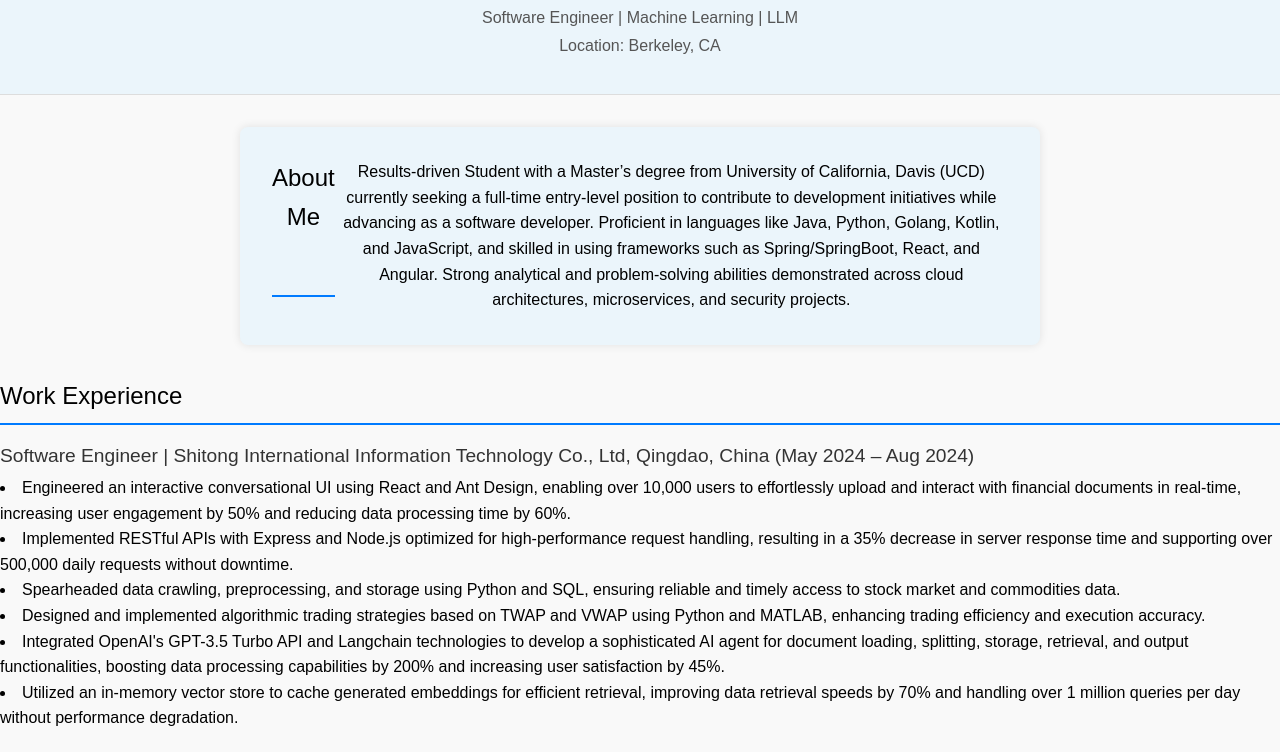
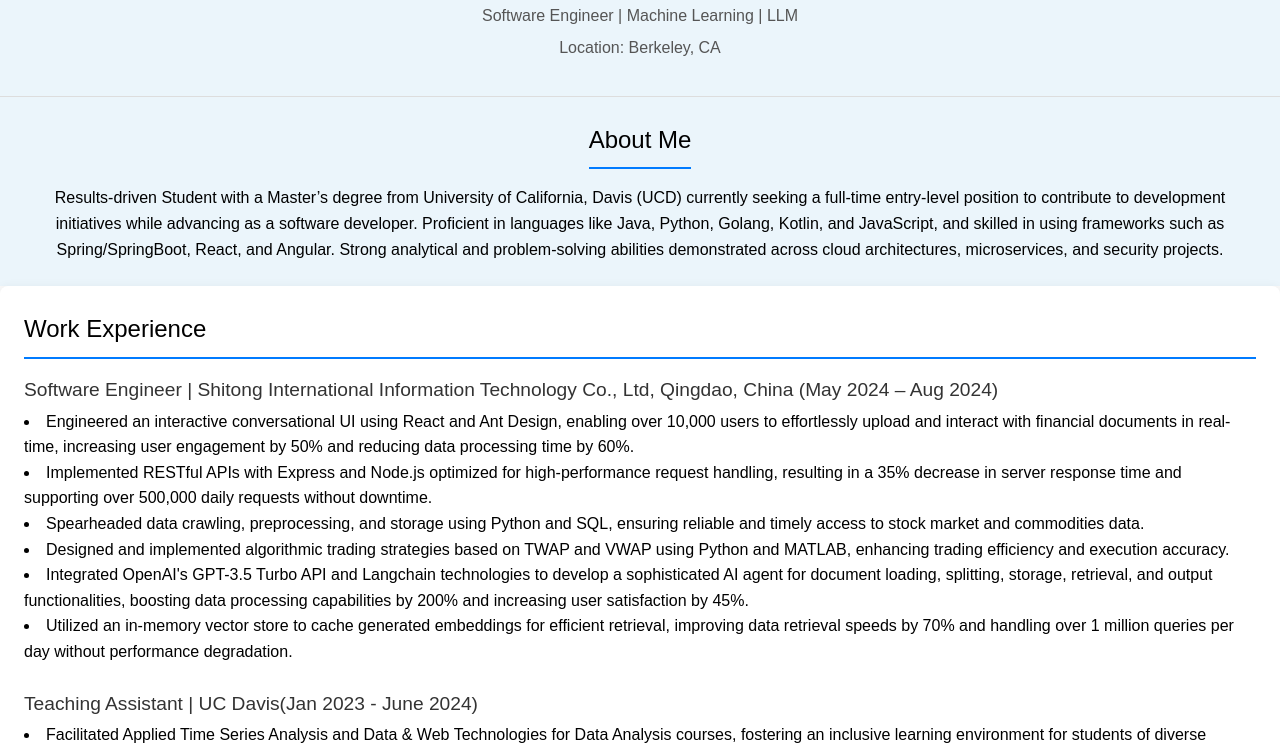
Before and after one commit to lu-lu-xue/lu-lu-xue.github.io, a plain HTML site: page index.html in a window 1280 px wide. Shown: the part 297-1049 px from the top of the page. Drawn offline with Linux system fonts and the light colour scheme.

Commit message:
change back to previous style

```diff
--- a/styles.css
+++ b/styles.css
@@ -8,7 +8,6 @@
     font-family: Arial, sans-serif;
     line-height: 1.6;
     background-color: #f9f9f9;
-    margin: 0;
   }
   a {
     color: #007bff;
@@ -25,9 +24,11 @@
   header {
     background-color: #EBF5FB;
     width: 100%;
-    padding: 2rem;
-    /* flex-direction: column;
-    align-items: center; */
+    margin: auto;
+    padding: 2rem 1rem;
+    display: flex;
+    flex-direction: column;
+    align-items: center;
     text-align: center;
     border-bottom: 1px solid #ddd;
   }
@@ -47,6 +48,15 @@
     color: #555;
   }
 
+  /* 主体内容整体布局 */
+  main {
+    /* max-width: 800px; */
+    margin: 0;
+    background-color: #fff;
+    padding: 1.5rem;
+    border-radius: 0.5rem;
+    box-shadow: 0 0 10px rgba(0,0,0,0.05);
+  }
 
   /* 每个板块（section）的标题 */
   section {
@@ -61,15 +71,15 @@
 
   .about-container {
     background-color: #EBF5FB; /* Or choose any color you like */
-    padding: 2rem;
+    padding: 1.5rem;
     display: flex;
+    flex-direction: column;
+    align-items: center;
     text-align: center;
     /* Optionally, if you want a thin line like header's border */
     /* border-bottom: 1px solid #ddd; */
-    margin: 2rem auto;    /* Ensures full-width coverage */
-    max-width: 800px;
-    border-radius: 8px;
-  box-shadow: 0 0 10px rgba(0,0,0,0.1);
+    margin: 0;    /* Ensures full-width coverage */
+    width: 100%;
   }
 
   /* 工作经历、教育、获奖、项目等列表的样式 */
```
